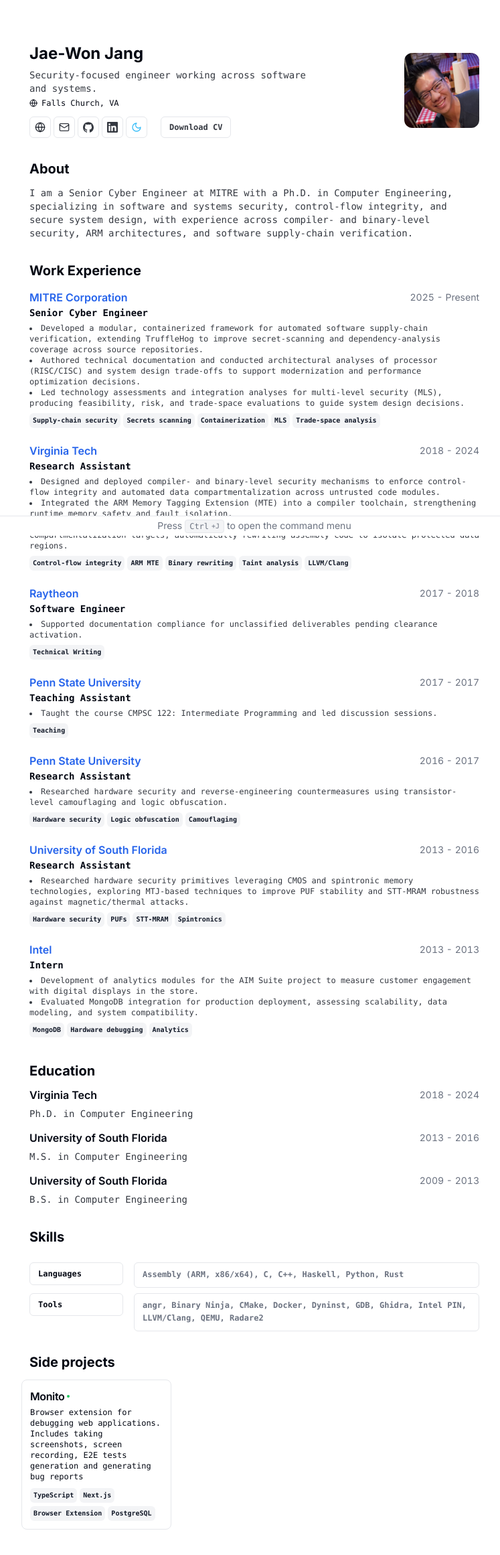
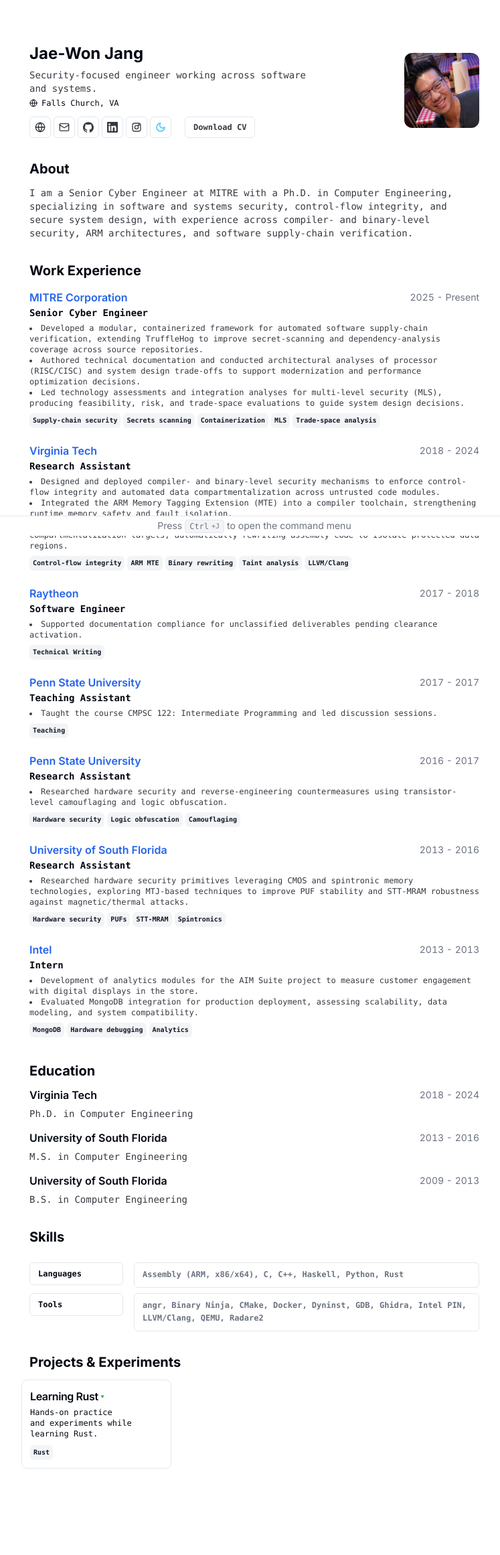
Before and after one commit to boba-jjang/boba-jjang.github.io, a Next.js app: page / in a window 1280 px wide. Shown: the top 2322 px of the page at 67% size, without its empty margins (260-1007 px from the left). After the commit the page ends 2257 px from the top, so only its background shows below. Built offline with nearby package versions, Linux system fonts and the light colour scheme.

Commit message:
Updated Instgram account + Project link added

```diff
--- a/src/app/components/Header.tsx
+++ b/src/app/components/Header.tsx
@@ -3,7 +3,7 @@
 import React from "react";
 import { Avatar } from "@/components/avatar";
 import { Button } from "@/components/ui/button";
-import { GitHubIcon, LinkedInIcon } from "@/components/icons";
+import { GitHubIcon, LinkedInIcon, InstagramIcon } from "@/components/icons";
 import { XIcon } from "@/components/icons/x-icon";
 import { RESUME_DATA } from "@/data/resume-data";
 import type { ResumeIcon, IconType } from "@/lib/types";
@@ -13,6 +13,7 @@
 const ICON_MAP: Record<IconType, React.ComponentType<React.SVGProps<SVGSVGElement>>> = {
   github: GitHubIcon,
   linkedin: LinkedInIcon,
+  instagram: InstagramIcon,
   x: XIcon,
   globe: GlobeIcon,
   mail: MailIcon,
--- a/src/app/components/Projects.tsx
+++ b/src/app/components/Projects.tsx
@@ -136,7 +136,7 @@
   return (
     <Section className="scroll-mb-16 print:space-y-4">
       <h2 className="text-xl font-bold" id="side-projects">
-        Side projects
+        Projects & Experiments
       </h2>
       <div
         className="-mx-3 grid grid-cols-1 gap-3 md:grid-cols-2 lg:grid-cols-3 print:grid-cols-3 print:gap-2"
--- /dev/null
+++ b/src/components/icons/InstagramIcon.tsx
@@ -0,0 +1,27 @@
+import * as React from "react";
+
+export const InstagramIcon = (props: React.SVGProps<SVGSVGElement>) => {
+  return (
+    <svg
+      viewBox="0 0 24 24"
+      xmlns="http://www.w3.org/2000/svg"
+      fill="none"
+      stroke="currentColor"
+      strokeWidth={2}
+      strokeLinecap="round"
+      strokeLinejoin="round"
+      {...props}
+    >
+      <title>Instagram</title>
+
+      {/* Camera body */}
+      <rect x="3" y="3" width="18" height="18" rx="5" />
+
+      {/* Lens */}
+      <circle cx="12" cy="12" r="4" />
+
+      {/* Small flash dot */}
+      <circle cx="17" cy="7" r="1" />
+    </svg>
+  );
+};
--- a/src/components/icons/index.ts
+++ b/src/components/icons/index.ts
@@ -1,4 +1,5 @@
 import { GitHubIcon } from "./GitHubIcon";
 import { LinkedInIcon } from "./LinkedInIcon";
+import {InstagramIcon} from "./InstagramIcon";
 
-export { GitHubIcon, LinkedInIcon };
+export { GitHubIcon, LinkedInIcon, InstagramIcon };
--- a/src/data/resume-data.tsx
+++ b/src/data/resume-data.tsx
@@ -26,6 +26,11 @@
         name: "LinkedIn",
         url: "https://www.linkedin.com/in/jae-won-jang-a93125394/",
         icon: "linkedin",
+      },
+      {
+        name: "Instagram",
+        url: "https://www.instagram.com/j1cookbook/",
+        icon: "instagram",
       },
     ],
     downloads: [
@@ -253,13 +258,13 @@
   ],
   projects: [
     {
-      title: "Monito",
-      techStack: ["TypeScript", "Next.js", "Browser Extension", "PostgreSQL"],
+      title: "Learning Rust",
+      techStack: ["Rust"],
       description:
-        "Browser extension for debugging web applications. Includes taking screenshots, screen recording, E2E tests generation and generating bug reports",
+        "Hands-on practice and experiments while learning Rust.",
       link: {
-        label: "monito.dev",
-        href: "https://monito.dev/",
+        label: "Learning Rust",
+        href: "https://github.com/boba-jjang/learning-rust",
       },
     },
     // {
--- a/src/lib/types.ts
+++ b/src/lib/types.ts
@@ -2,7 +2,7 @@
 
 export type ResumeIcon = React.ComponentType<React.SVGProps<SVGSVGElement>> | StaticImageData;
 
-export type IconType = "github" | "linkedin" | "x" | "globe" | "mail" | "phone";
+export type IconType = "github" | "linkedin" | "x" | "globe" | "mail" | "phone" | "instagram";
 
 export type SkillCategory = "Languages" | "Tools" | "Platforms" | "Methods" | "Other";
 
```
